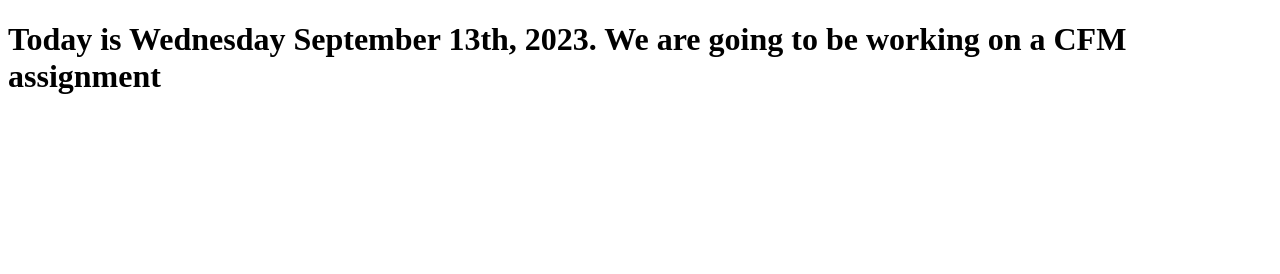
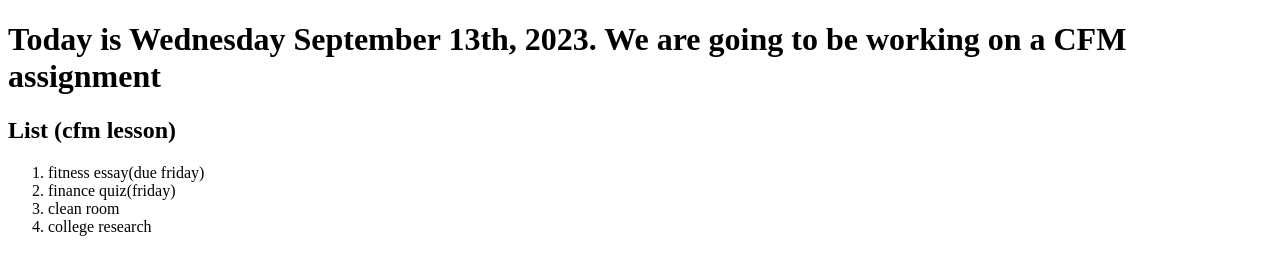
Before and after one commit to arisamoon/senioryear.github.io, a plain HTML site: page index.html in a window 1280 px wide. Drawn offline with Linux system fonts and the light colour scheme.

Commit message:
Update index.html

```diff
--- a/index.html
+++ b/index.html
@@ -11,6 +11,13 @@
   </head>
 <body>
 <h1>Today is Wednesday September 13th, 2023. We are going to be working on a CFM assignment</h1>
+  <h2>List (cfm lesson)</h2>
+  <ol>
+    <li>fitness essay(due friday)</li>
+    <li>finance quiz(friday)</li>
+    <li>clean room</li>
+    <li>college research</li>
+  </ol>
 </body>
 
 </html>
```
